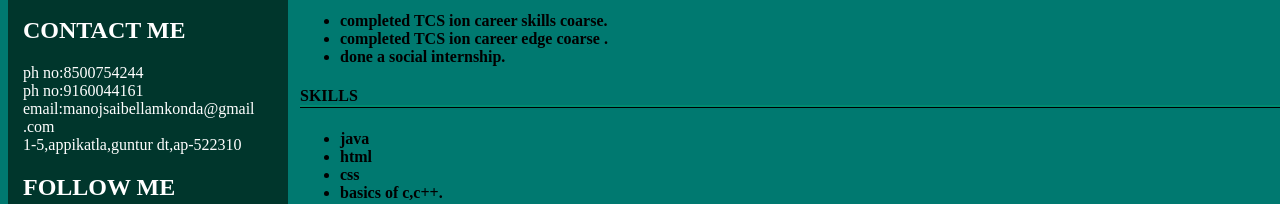
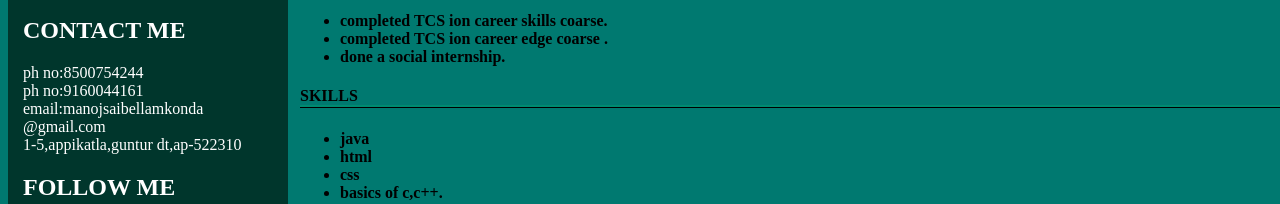
Before and after one commit to bmanojsai/resume-manoj, a plain HTML site: page index.html in a window 1280 px wide. Shown: the part 319-523 px from the top of the page. Drawn offline with Linux system fonts and the light colour scheme.

Commit message:
Update index.html

```diff
--- a/index.html
+++ b/index.html
@@ -61,7 +61,7 @@
   <h2>CAREER OBJECTIVE</h2>
   <p>to be in a place which is filled with joyfullness,enjoyment and self satisfaction.</p>
   <h2>CONTACT ME</h2>
-  <p>ph no:8500754244<br>ph no:9160044161<br>email:manojsaibellamkonda@gmail<br>.com<br>1-5,appikatla,guntur dt,ap-522310</p>
+  <p>ph no:8500754244<br>ph no:9160044161<br>email:manojsaibellamkonda<br>@gmail.com<br>1-5,appikatla,guntur dt,ap-522310</p>
   <h2>FOLLOW ME</h2>
   <p>fb:manojsai bellamkonda<br>insta:b_manoj_sai</p>
   <h2>PERSONAL INFO</h2>
```
